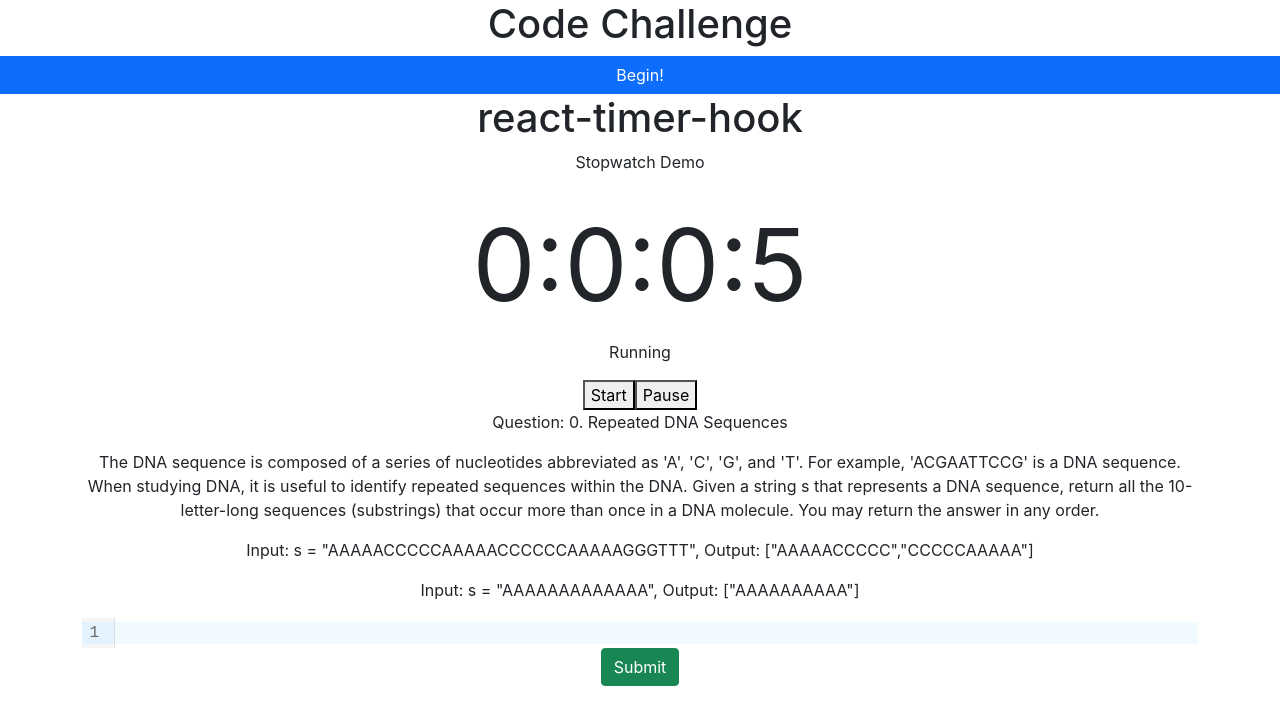
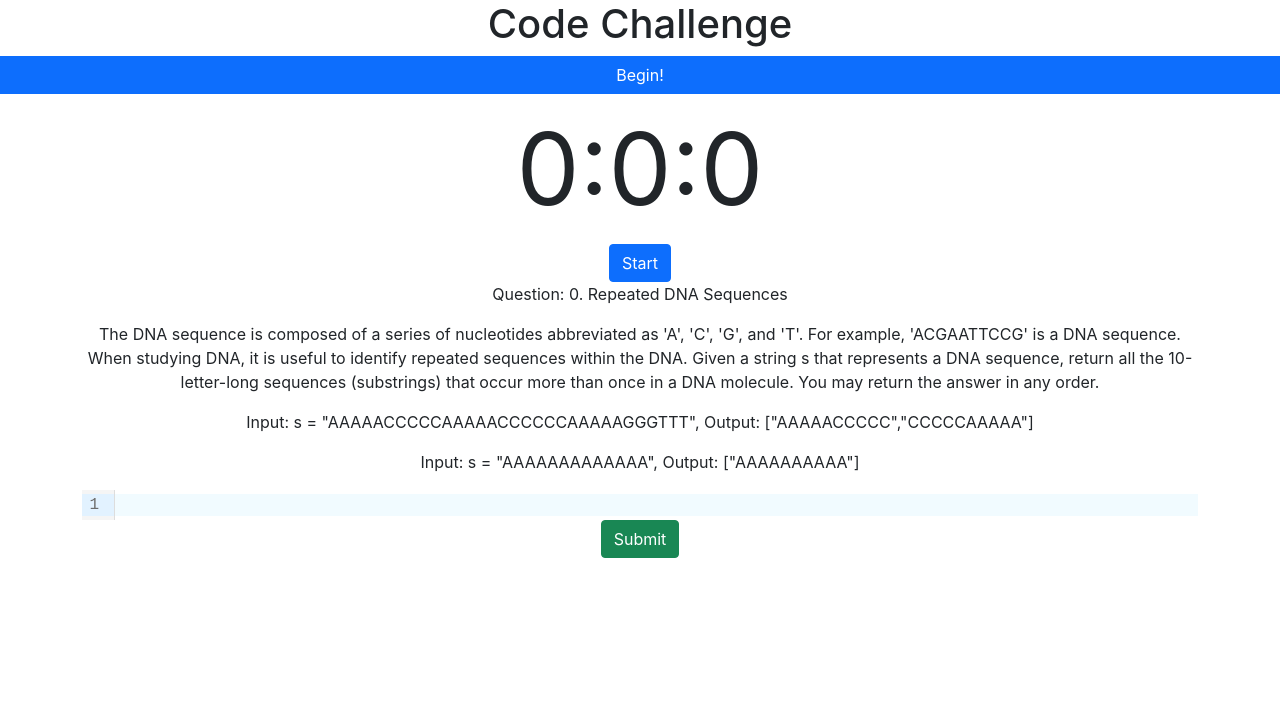
Before and after one commit to devboltio/students, a React (Create React App) app in the folder components/code-judge/: page / in a window 1280 px wide. Shown: the top 724 px of the page. Built offline with nearby package versions, Linux system fonts and the light colour scheme.

Commit message:
cleaned up Stopwatch component

```diff
--- a/components/code-judge/src/components/Stopwatch.tsx
+++ b/components/code-judge/src/components/Stopwatch.tsx
@@ -1,132 +1,19 @@
-// import * as React from 'react';
-// import { Container } from 'react-bootstrap';
-// import BeginButton from './BeginButton';
-
-// type StopwatchProps = {
-//   time: number;
-// };
-
-// interface TimeState {
-//   time: number;
-//   stopwatch: number;
-// }
-
-// function StopwatchFunc({ time }: StopwatchProps) {
-//   const [min, setMin] = React.useState<number>(0);
-//   const [sec, setSec] = React.useState<number>(0);
-//   const makeTimeForm = (time: number) => {
-//     if (time < 60) {
-//       setMin(0);
-//       setSec(time);
-//     } else {
-//       let min = Math.floor(time / 60);
-//       let sec = time - min * 60;
-//       setSec(sec);
-//       setMin(min);
-//     }
-//   };
-//   React.useEffect(() => {
-//     makeTimeForm(time);
-//   }, [time]);
-
-//   return (
-//     <div>
-//       <span className="time">{min}</span>
-//       <span className="unit">min</span>
-//       <span className="time right">{sec}</span>
-//       <span className="unit">sec</span>
-//     </div>
-//   );
-// }
-
-// //
-// //
-// //
-// //
-// const StopwatchComp: React.FC<TimeState> = ({ time, stopwatch }) => {
-//   const [times, setTime] = React.useState<number>(time);
-//   const [stopwatchs, setStopwatch] = React.useState(stopwatch);
-
-//   const start = (time: number): void => {
-//     clearInterval(stopwatch);
-//     let timer: number = window.setInterval(() => {
-//       setTime(time + 1);
-//       // let newtime: number = time + 1;
-//       // time = newtime;
-//     }, 1000);
-//     setStopwatch(timer);
-//     setTime(time);
-//   };
-
-//   const reset = () => {
-//     clearInterval(stopwatch);
-//     time = 0;
-//     setStopwatch(0);
-//   };
-
-//   return (
-//     <Container>
-//       <h5>Time so far:</h5>
-//       <div className="time-wrapper">
-//         <StopwatchFunc time={time} />
-//         <div className="button-wrapper">
-//           <BeginButton
-//             time={time}
-//             title={stopwatch ? 'stop' : 'start'}
-//             onClick={start}
-//           />
-//           <BeginButton title="reset" onClick={reset} />
-//         </div>
-//       </div>
-//     </Container>
-//   );
-// };
-
-// export default StopwatchComp;
-
-import React from 'react';
 import { Button, Col, Container, Row } from 'react-bootstrap';
-// import { useIdleTimer } from 'react-idle-timer'
 import { useStopwatch } from 'react-timer-hook';
 
 const Stopwatch = () => {
-  //   const handleOnIdle = event => {
-  //     console.log('user is idle', event)
-  //     console.log('last active', getLastActiveTime())
-  //   }
-
-  //   const handleOnActive = event => {
-  //     console.log('user is active', event)
-  //     console.log('time remaining', getRemainingTime())
-  //   }
-
-  //   const handleOnAction = event => {
-  //     console.log('user did something', event)
-  //   }
-
-  //   const { getRemainingTime, getLastActiveTime } = useIdleTimer({
-  //     timeout: 1000 * 60 * 15,
-  //     onIdle: handleOnIdle,
-  //     onActive: handleOnActive,
-  //     onAction: handleOnAction,
-  //     debounce: 500
-  // })
   const { seconds, minutes, hours, days, isRunning, start, pause, reset } =
-    useStopwatch({ autoStart: true });
+    useStopwatch({ autoStart: false });
 
   return (
-    <div style={{ textAlign: 'center' }}>
-      <h1>react-timer-hook</h1>
-      <p>Stopwatch Demo</p>
+    <Container>
       <div style={{ fontSize: '100px' }}>
-        <span>{days}</span>:<span>{hours}</span>:<span>{minutes}</span>:
-        <span>{seconds}</span>
+        <span>{hours}</span>:<span>{minutes}</span>:<span>{seconds}</span>
       </div>
-      <p>{isRunning ? 'Running' : 'Not running'}</p>
-      <button onClick={start}>Start</button>
-      <button onClick={pause}>Pause</button>
-      {/* <button onClick={reset}>Reset</button> */}
-    </div>
+      <Button onClick={start}>Start</Button>
+      {/* <button onClick={pause}>Pause</button>
+      <button onClick={reset}>Reset</button> */}
+    </Container>
   );
 };
 
```
Also changed, not shown: 1 other file (tests, documents, lock files or other folders).
